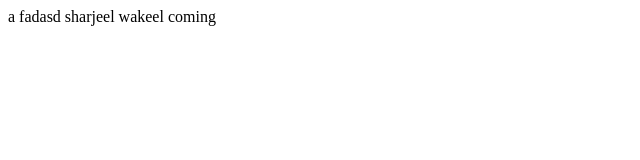
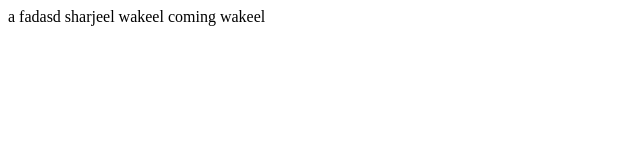
Before and after one commit to sharjeelwakeel/github-demo, a plain HTML site: page index.html in a window 1280 px wide. Shown: the full height of the page, 0-640 px from the left. Drawn offline with Linux system fonts and the light colour scheme.

Commit message:
first commit in this branch

```diff
--- a/index.html
+++ b/index.html
@@ -12,6 +12,8 @@
     sharjeel wakeel
     coming
 
+    wakeel
+
 
 </body>
 </html>
```
